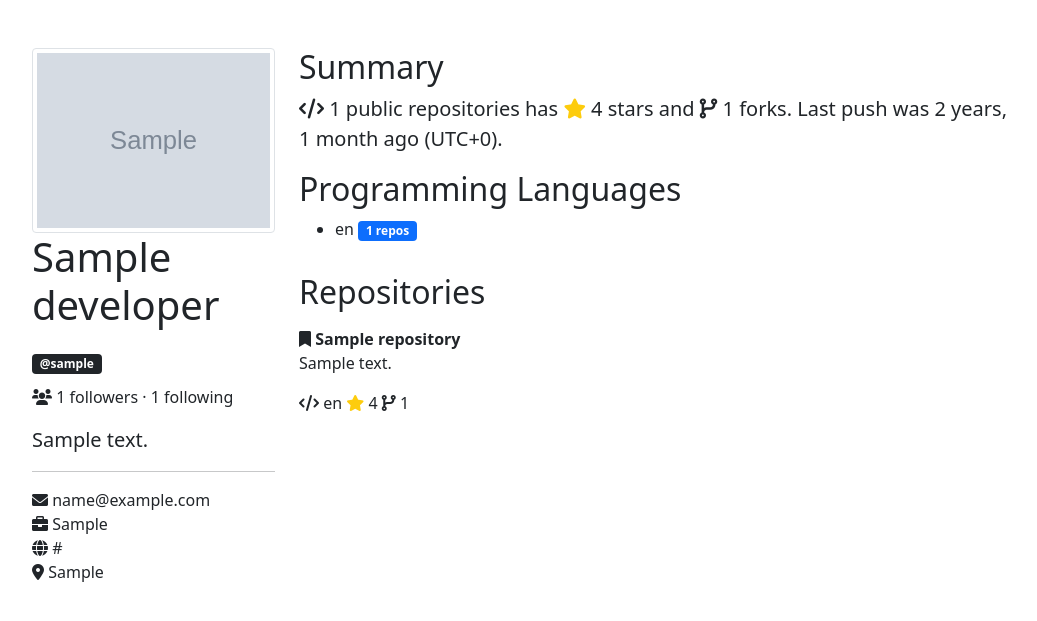
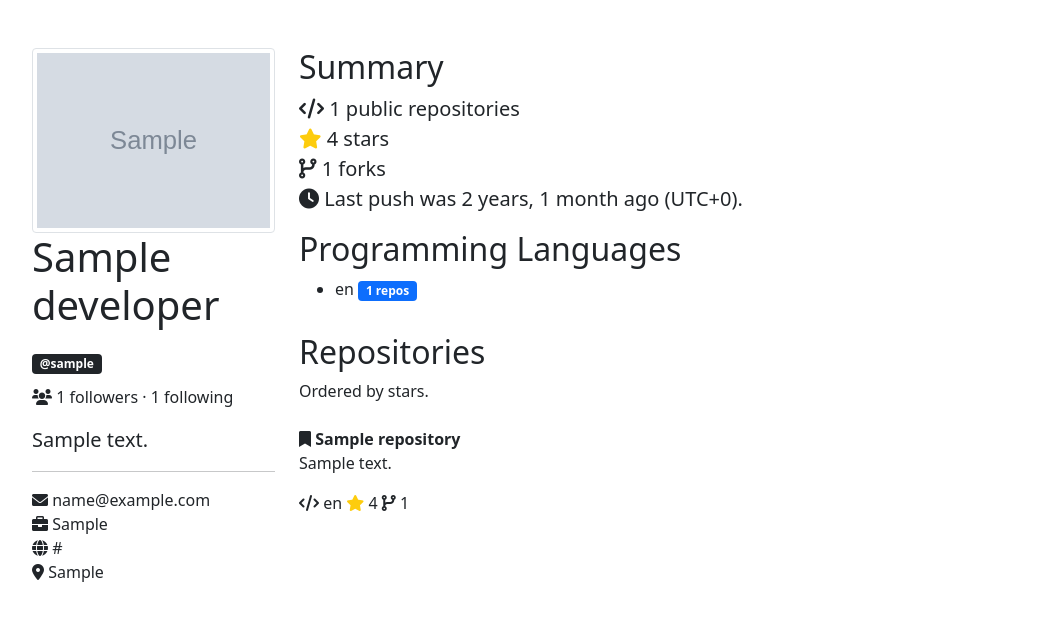
Before and after one commit to ahmethakanbesel/dev-search, a Django app: a page that uses devsearch/templates/devsearch/profile.html in a window 1280 px wide. Shown: the part 56-677 px from the top of the page, without its empty margins (86-1123 px from the left). Run offline with Django 4.2, Linux system fonts and the light colour scheme; tables that the repository leaves empty hold one stand-in row (values such as "Sample post"); grey boxes marked "Sample" are stand-in pictures.

Commit message:
Update profile summary

```diff
--- a/devsearch/templates/devsearch/profile.html
+++ b/devsearch/templates/devsearch/profile.html
@@ -35,20 +35,22 @@
             <div class="row">
                 <h2>Summary</h2>
                 <p class="fs-5">
-                    <i class="fas fa-code"></i> {{ developer.repositories }} public repositories has <i
-                        class="fas fa-star" style="color:#fdcc0d"></i> {{ developer.stars }} stars and <i
-                        class="fas fa-code-branch"></i> {{ developer.forks }} forks.
-                    Last push was {{ developer.last_push }} (UTC+0).
+                    <i class="fas fa-code"></i> {{ developer.repositories }} public repositories<br>
+                    <i class="fas fa-star" style="color:#fdcc0d"></i> {{ developer.stars }} stars<br>
+                    <i class="fas fa-code-branch"></i> {{ developer.forks }} forks<br>
+                    <i class="fas fa-clock"></i> Last push was {{ developer.last_push }} (UTC+0).
                 <h2>Programming Languages</h2>
                 <ul class="px-5">
                     {% for language in languages %}
-                        <li>{{ language.language }} <span class="badge bg-primary">{{ language.count }} repos</span></li>
+                        <li>{{ language.language }} <span class="badge bg-primary">{{ language.count }} repos</span>
+                        </li>
                     {% endfor %}
                 </ul>
                 </p>
             </div>
             <div class="row align-items-start justify-content-start">
-                <h2>Repositories</h2>
+                <h2>Repositories </h2>
+                <p>Ordered by stars.</p>
                 {% for repo in repositories %}
                     <div class="col-lg-6 col-md-6 col-sm-12 rounded pt-2 same-h">
                         <i class="fas fa-bookmark"></i> <a class="text-decoration-none text-dark fw-bold"
```
